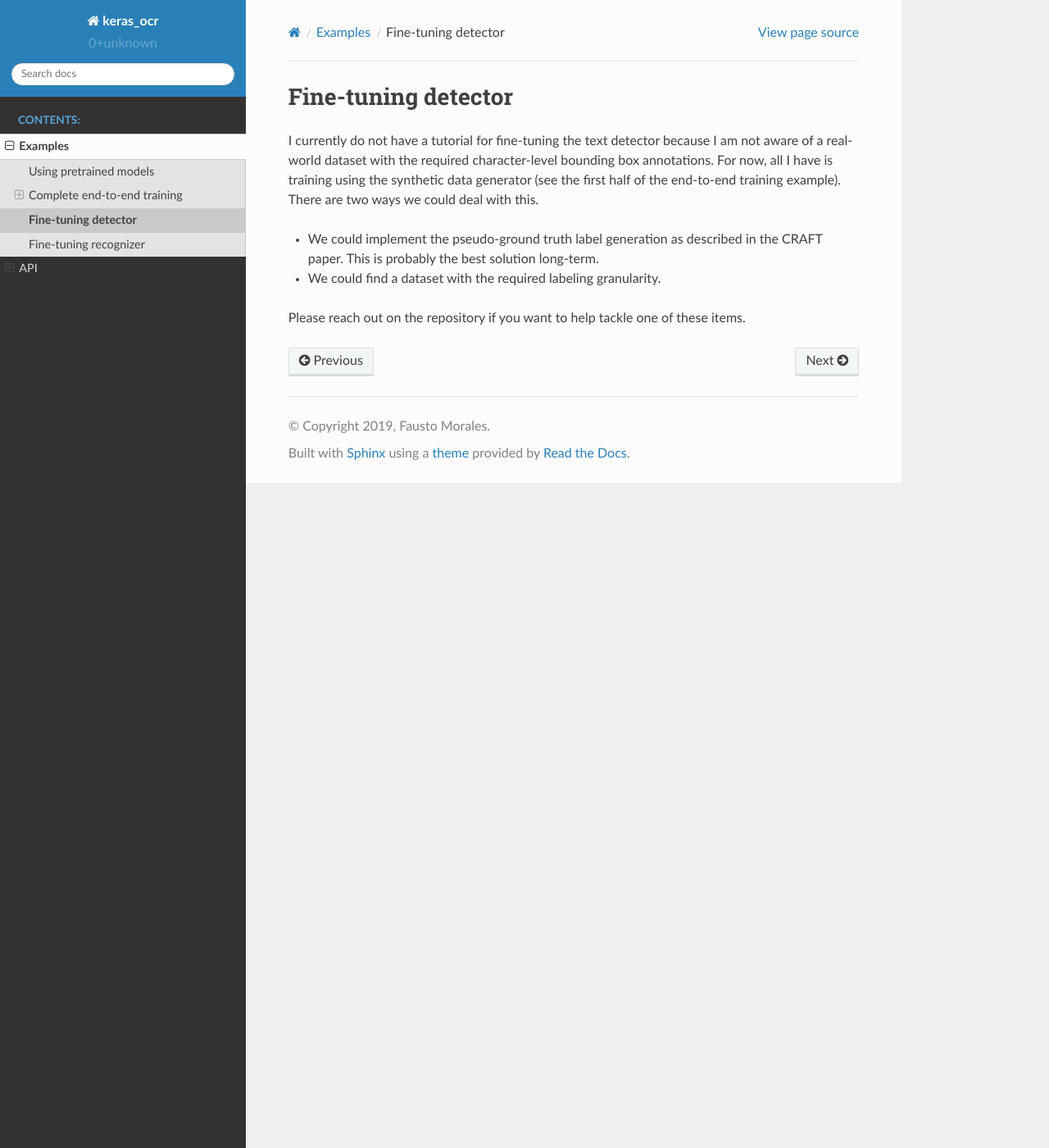
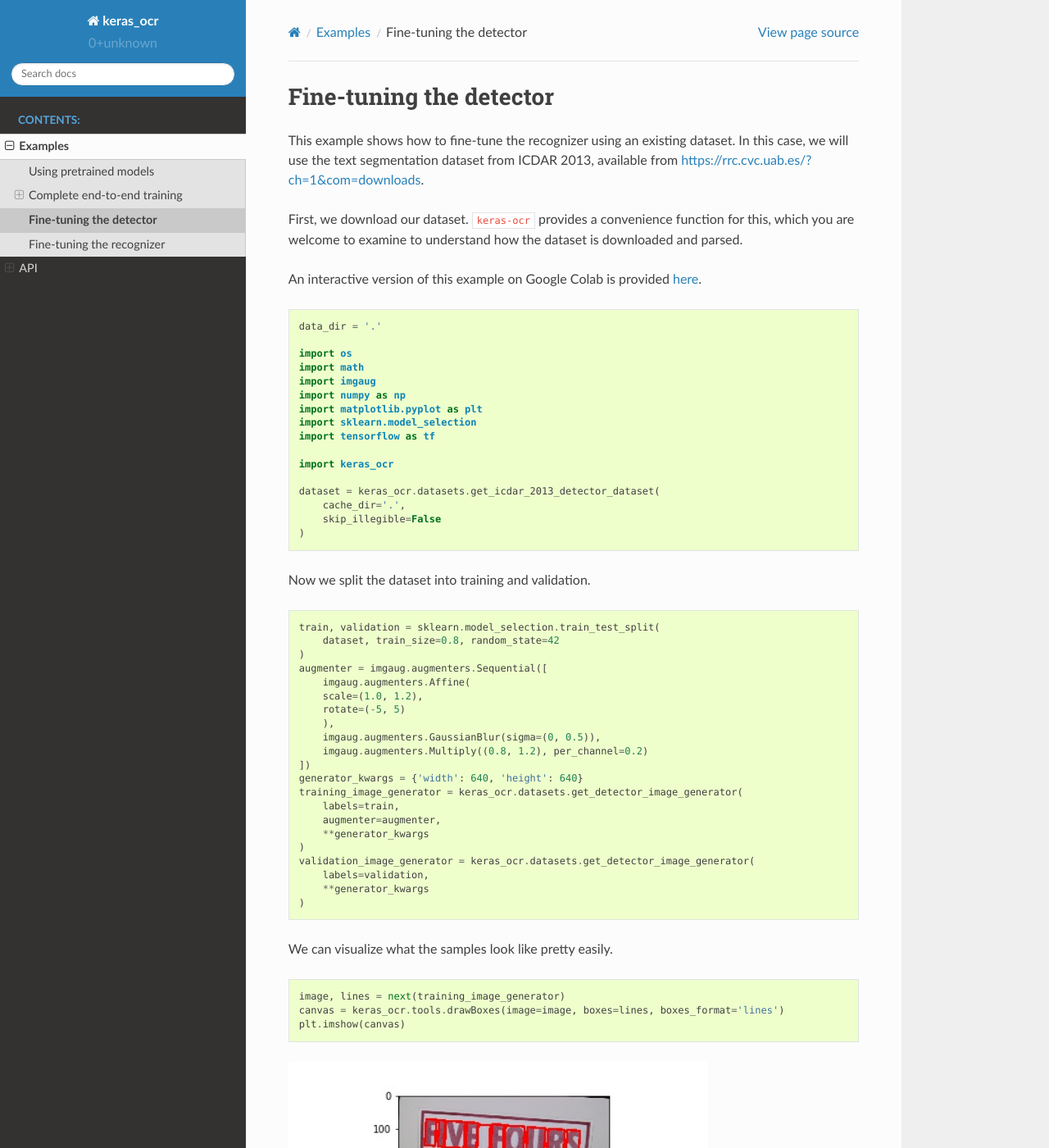
Before and after one commit to faustomorales/keras-ocr, a Sphinx documentation site: the page built from docs/examples/fine_tuning_detector.rst, in a window 1280 px wide and 1400 px high. Shown: the whole window at 82% size. Built offline with Sphinx 7.4.7 and the Read the Docs theme 2.0.0, drawn with Linux system fonts in a browser that asks for light colours; some of the changed text lies outside the part shown.

Commit message:
Add detector fine-tuning example and expanded backbone support.

```diff
--- a/docs/examples/fine_tuning_detector.rst
+++ b/docs/examples/fine_tuning_detector.rst
@@ -1,12 +1,101 @@
-Fine-tuning detector
-====================
+Fine-tuning the detector
+========================
 
-I currently do not have a tutorial for fine-tuning the text detector because
-I am not aware of a real-world dataset with the required character-level bounding
-box annotations. For now, all I have is training using the synthetic data generator (see
-the first half of the end-to-end training example). There are two ways we could deal with this.
+This example shows how to fine-tune the recognizer using an existing dataset. In this case,
+we will use the text segmentation dataset from ICDAR 2013, available from
+https://rrc.cvc.uab.es/?ch=1&com=downloads.
 
-- We could implement the pseudo-ground truth label generation as described in the CRAFT paper. This is probably the best solution long-term.
-- We could find a dataset with the required labeling granularity.
+First, we download our dataset. :code:`keras-ocr` provides a convenience function for this,
+which you are welcome to examine to understand how the dataset is downloaded and parsed.
 
-Please reach out on the repository if you want to help tackle one of these items.
+An interactive version of this example on Google Colab is provided `here
+<https://colab.research.google.com/drive/1wrIoPwtxISkW88hG2ZhFOLTVqT2aNj7M>`_.
+
+.. code-block:: python
+
+    data_dir = '.'
+
+    import os
+    import math
+    import imgaug
+    import numpy as np
+    import matplotlib.pyplot as plt
+    import sklearn.model_selection
+    import tensorflow as tf
+
+    import keras_ocr
+
+    dataset = keras_ocr.datasets.get_icdar_2013_detector_dataset(
+        cache_dir='.',
+        skip_illegible=False
+    )
+
+Now we split the dataset into training and validation.
+
+.. code-block:: python
+
+    train, validation = sklearn.model_selection.train_test_split(
+        dataset, train_size=0.8, random_state=42
+    )
+    augmenter = imgaug.augmenters.Sequential([
+        imgaug.augmenters.Affine(
+        scale=(1.0, 1.2),
+        rotate=(-5, 5)
+        ),
+        imgaug.augmenters.GaussianBlur(sigma=(0, 0.5)),
+        imgaug.augmenters.Multiply((0.8, 1.2), per_channel=0.2)
+    ])
+    generator_kwargs = {'width': 640, 'height': 640}
+    training_image_generator = keras_ocr.datasets.get_detector_image_generator(
+        labels=train,
+        augmenter=augmenter,
+        **generator_kwargs
+    )
+    validation_image_generator = keras_ocr.datasets.get_detector_image_generator(
+        labels=validation,
+        **generator_kwargs
+    )
+
+We can visualize what the samples look like pretty easily.
+
+.. code-block:: python
+
+    image, lines = next(training_image_generator)
+    canvas = keras_ocr.tools.drawBoxes(image=image, boxes=lines, boxes_format='lines')
+    plt.imshow(canvas)
+
+.. image:: ../_static/icdar2013_detection1.jpg
+   :width: 512
+
+Now we can build the detector and train it.
+
+.. code-block:: python
+
+    detector = keras_ocr.detection.Detector()
+
+    batch_size = 1
+    training_generator, validation_generator = [
+        detector.get_batch_generator(
+            image_generator=image_generator, batch_size=batch_size
+        ) for image_generator in
+        [training_image_generator, validation_image_generator]
+    ]
+    detector.model.fit_generator(
+        generator=training_generator,
+        steps_per_epoch=math.ceil(len(train) / batch_size),
+        epochs=1000,
+        workers=0,
+        callbacks=[
+            tf.keras.callbacks.EarlyStopping(restore_best_weights=True, patience=5),
+            tf.keras.callbacks.CSVLogger(os.path.join(data_dir, 'detector_icdar2013.csv')),
+            tf.keras.callbacks.ModelCheckpoint(filepath=os.path.join(data_dir, 'detector_icdar2013.h5'))
+        ],
+        validation_data=validation_generator,
+        validation_steps=math.ceil(len(validation) / batch_size)
+    )
+
+Weights can be loaded into the model attribute of the detector. This is how you can reuse the weights later.
+
+.. code-block:: python
+
+    detector.model.load_weights(os.path.join(data_dir, 'detector_icdar2013.h5'))
--- a/setup.cfg
+++ b/setup.cfg
@@ -50,6 +50,7 @@ install_requires =
     fonttools
     editdistance
     pyclipper
+    efficientnet==1.0.0
 
 [versioneer]
 VCS = git
```
Also changed, not shown: docs/api.rst (+10 -0 lines), docs/examples/fine_tuning_recognizer.rst (+4 -4 lines), docs/_static/icdar2013_detection1.jpg (added), 1 other file.
